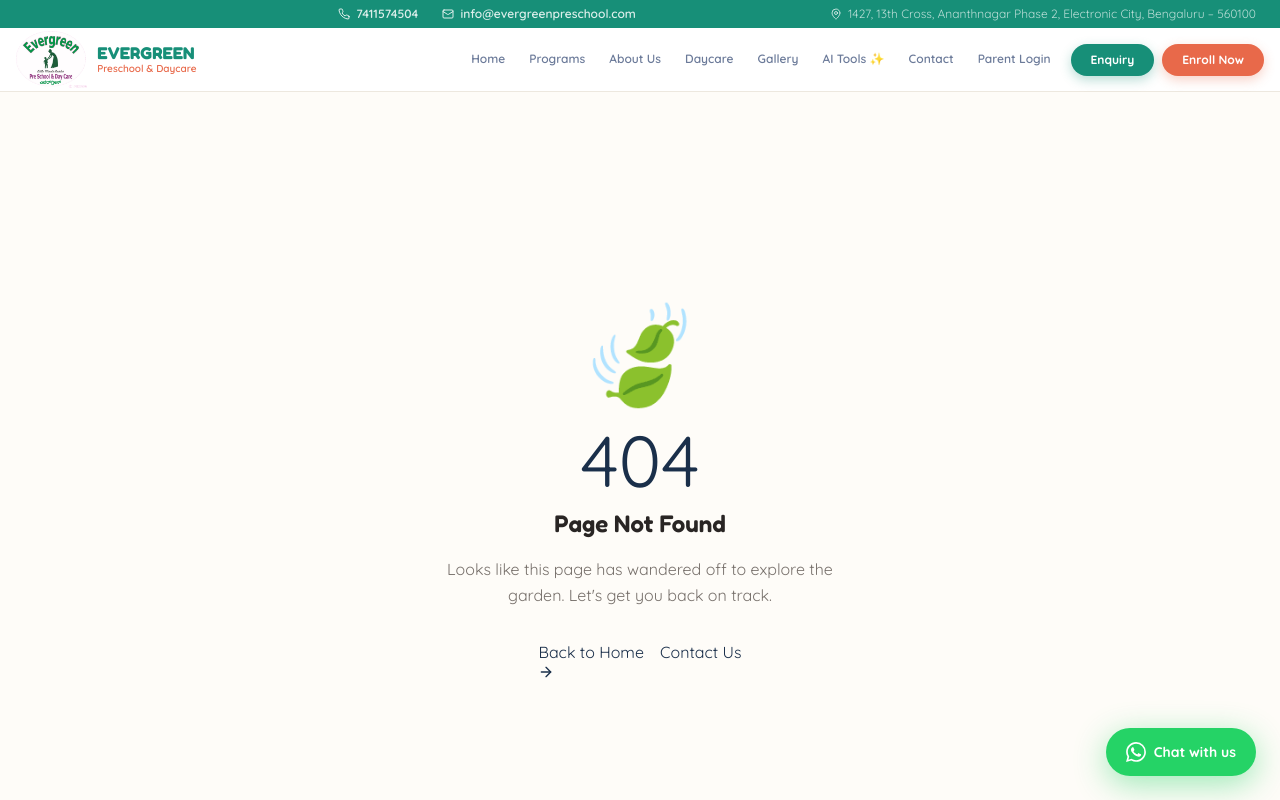
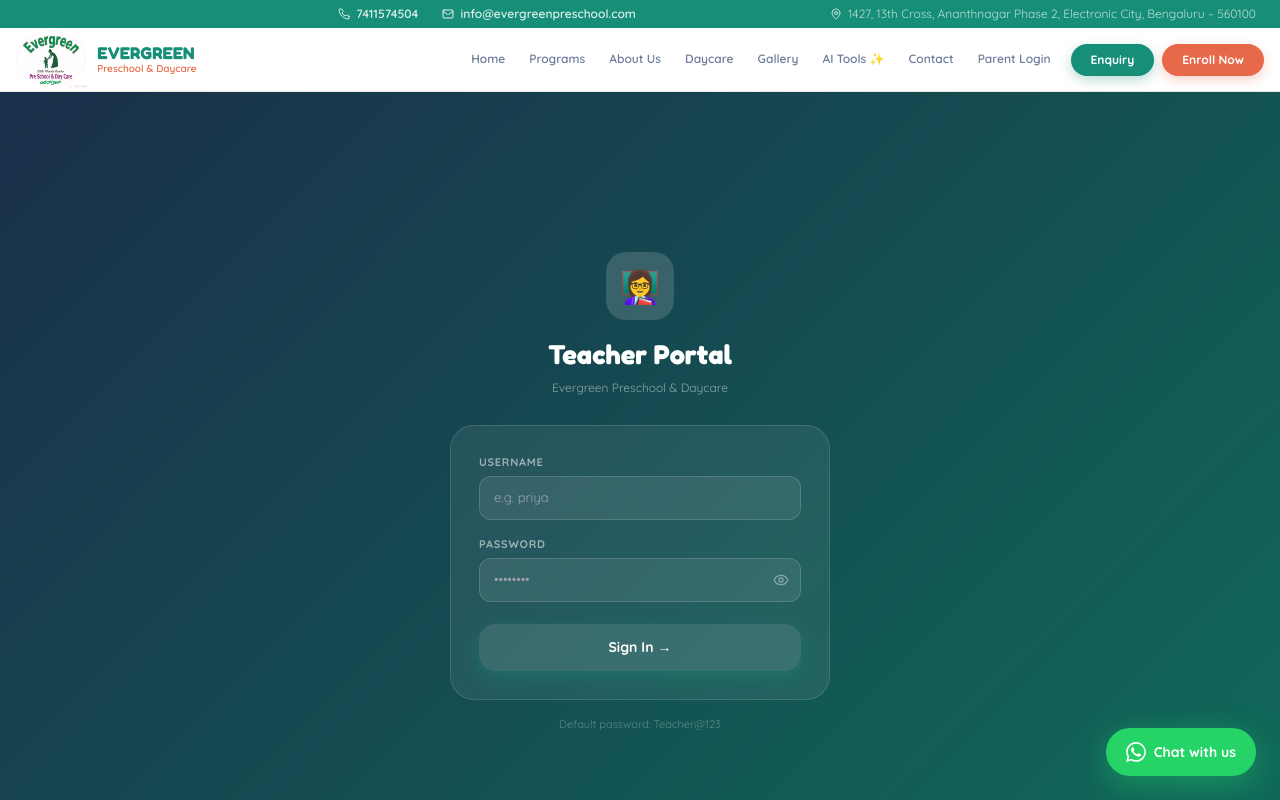
Before and after one commit to Evergreen1985/EPS-website, a Next.js app: page /teacher-login in a window 1280 px wide. Before the commit this address had no page. Shown: the top 800 px of the page. Built offline with nearby package versions, Linux system fonts and the light colour scheme.

Commit message:
Create TeacherLoginPage component for teacher login

```diff
--- /dev/null
+++ b/src/app/teacher-login/page.tsx
@@ -0,0 +1,74 @@
+"use client";
+import { useState } from "react";
+import { useRouter } from "next/navigation";
+import { Eye, EyeOff } from "lucide-react";
+
+export default function TeacherLoginPage() {
+  const router = useRouter();
+  const [username, setUsername] = useState("");
+  const [password, setPassword] = useState("");
+  const [showPass, setShowPass] = useState(false);
+  const [loading, setLoading]   = useState(false);
+  const [error, setError]       = useState("");
+
+  const handleLogin = async () => {
+    setLoading(true); setError("");
+    const res  = await fetch("/api/teacher/login", {
+      method: "POST", headers: { "Content-Type": "application/json" },
+      body: JSON.stringify({ username, password }),
+    });
+    const data = await res.json();
+    if (!res.ok || data.error) {
+      setError(data.error || "Invalid credentials");
+    } else {
+      localStorage.setItem("ep_teacher_session", JSON.stringify({ ...data, loginTime: Date.now() }));
+      router.push("/teacher-dashboard");
+    }
+    setLoading(false);
+  };
+
+  return (
+    <div style={{ minHeight:"100vh", background:"linear-gradient(135deg,#1A2F4A,#0f6b5a)", display:"flex", alignItems:"center", justifyContent:"center", fontFamily:"'Quicksand',sans-serif", padding:"20px" }}>
+      <div style={{ width:"100%", maxWidth:"380px" }}>
+        <div style={{ textAlign:"center", marginBottom:"28px" }}>
+          <div style={{ width:"68px", height:"68px", borderRadius:"20px", background:"rgba(255,255,255,0.15)", display:"flex", alignItems:"center", justifyContent:"center", fontSize:"32px", margin:"0 auto 14px" }}>👩‍🏫</div>
+          <div style={{ fontFamily:"'Fredoka',sans-serif", fontSize:"1.7rem", fontWeight:700, color:"white" }}>Teacher Portal</div>
+          <div style={{ fontSize:"12px", color:"rgba(255,255,255,0.5)", marginTop:"4px" }}>Evergreen Preschool & Daycare</div>
+        </div>
+
+        <div style={{ background:"rgba(255,255,255,0.07)", border:"1px solid rgba(255,255,255,0.12)", borderRadius:"24px", padding:"28px" }}>
+          <div style={{ marginBottom:"16px" }}>
+            <label style={{ fontSize:"11px", fontWeight:700, color:"rgba(255,255,255,0.55)", textTransform:"uppercase", letterSpacing:"0.07em", display:"block", marginBottom:"6px" }}>Username</label>
+            <input value={username} onChange={e => setUsername(e.target.value)} onKeyDown={e => e.key==="Enter" && handleLogin()}
+              style={{ width:"100%", borderRadius:"12px", border:"1px solid rgba(255,255,255,0.15)", padding:"11px 14px", fontSize:"13px", background:"rgba(255,255,255,0.08)", color:"white", outline:"none", fontFamily:"'Quicksand',sans-serif", boxSizing:"border-box" as const }}
+              placeholder="e.g. priya" />
+          </div>
+          <div style={{ marginBottom:"22px" }}>
+            <label style={{ fontSize:"11px", fontWeight:700, color:"rgba(255,255,255,0.55)", textTransform:"uppercase", letterSpacing:"0.07em", display:"block", marginBottom:"6px" }}>Password</label>
+            <div style={{ position:"relative" }}>
+              <input type={showPass ? "text" : "password"} value={password} onChange={e => setPassword(e.target.value)} onKeyDown={e => e.key==="Enter" && handleLogin()}
+                style={{ width:"100%", borderRadius:"12px", border:"1px solid rgba(255,255,255,0.15)", padding:"11px 42px 11px 14px", fontSize:"13px", background:"rgba(255,255,255,0.08)", color:"white", outline:"none", fontFamily:"'Quicksand',sans-serif", boxSizing:"border-box" as const }}
+                placeholder="••••••••" />
+              <button onClick={() => setShowPass(!showPass)} style={{ position:"absolute", right:"12px", top:"50%", transform:"translateY(-50%)", background:"none", border:"none", cursor:"pointer", color:"rgba(255,255,255,0.4)" }}>
+                {showPass ? <EyeOff style={{ width:"16px", height:"16px" }} /> : <Eye style={{ width:"16px", height:"16px" }} />}
+              </button>
+            </div>
+          </div>
+
+          {error && (
+            <div style={{ background:"rgba(220,38,38,0.15)", border:"1px solid rgba(220,38,38,0.3)", borderRadius:"10px", padding:"9px 12px", color:"#FCA5A5", fontSize:"12px", marginBottom:"14px" }}>{error}</div>
+          )}
+
+          <button onClick={handleLogin} disabled={loading || !username || !password}
+            style={{ width:"100%", padding:"13px", borderRadius:"16px", background:loading||!username||!password?"rgba(255,255,255,0.1)":"#178F78", color:"white", border:"none", fontWeight:700, fontSize:"14px", cursor:loading||!username||!password?"not-allowed":"pointer", boxShadow:loading?"none":"0 6px 20px rgba(23,143,120,0.4)", transition:"all 0.2s" }}>
+            {loading ? "Signing in…" : "Sign In →"}
+          </button>
+        </div>
+
+        <div style={{ textAlign:"center", marginTop:"16px", fontSize:"11px", color:"rgba(255,255,255,0.3)" }}>
+          Default password: Teacher@123
+        </div>
+      </div>
+    </div>
+  );
+}
```
